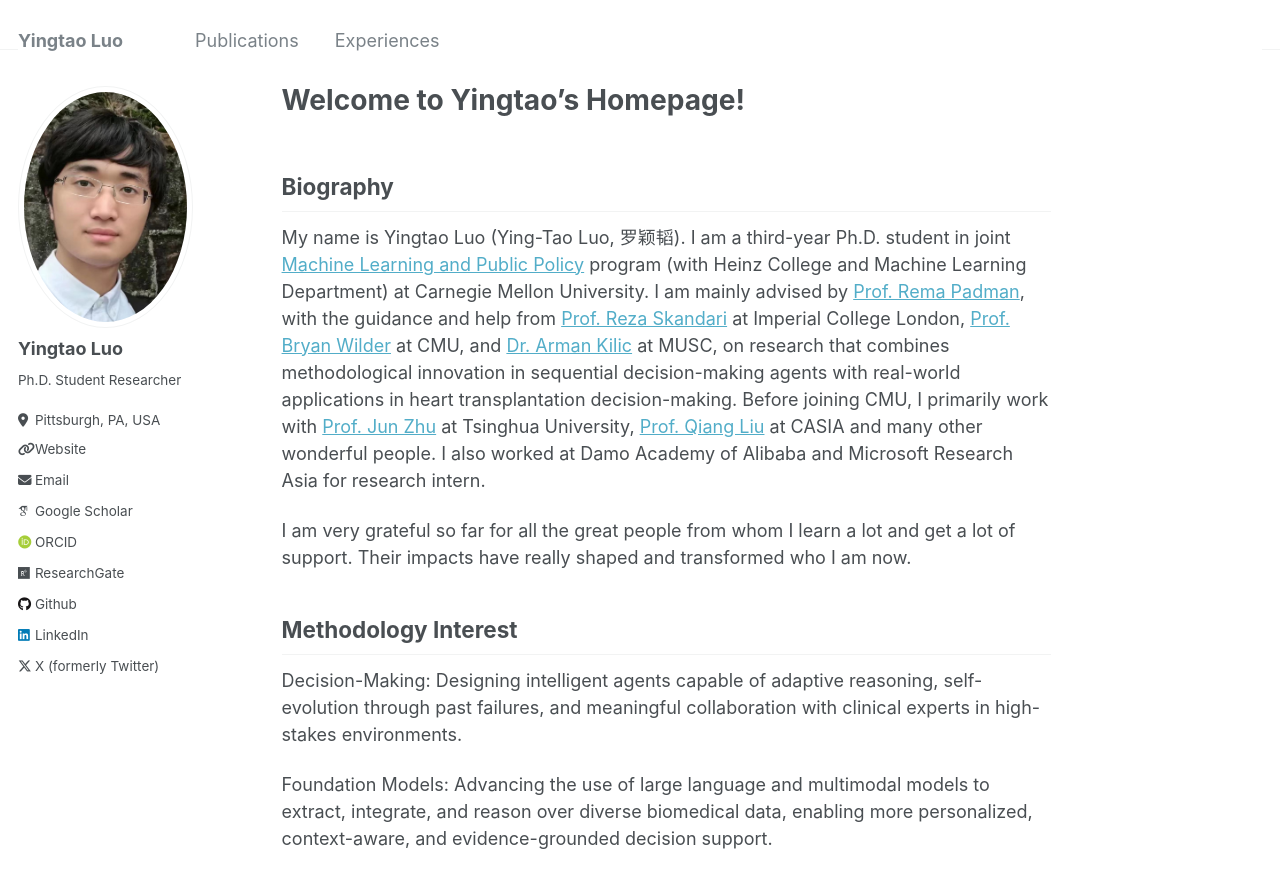
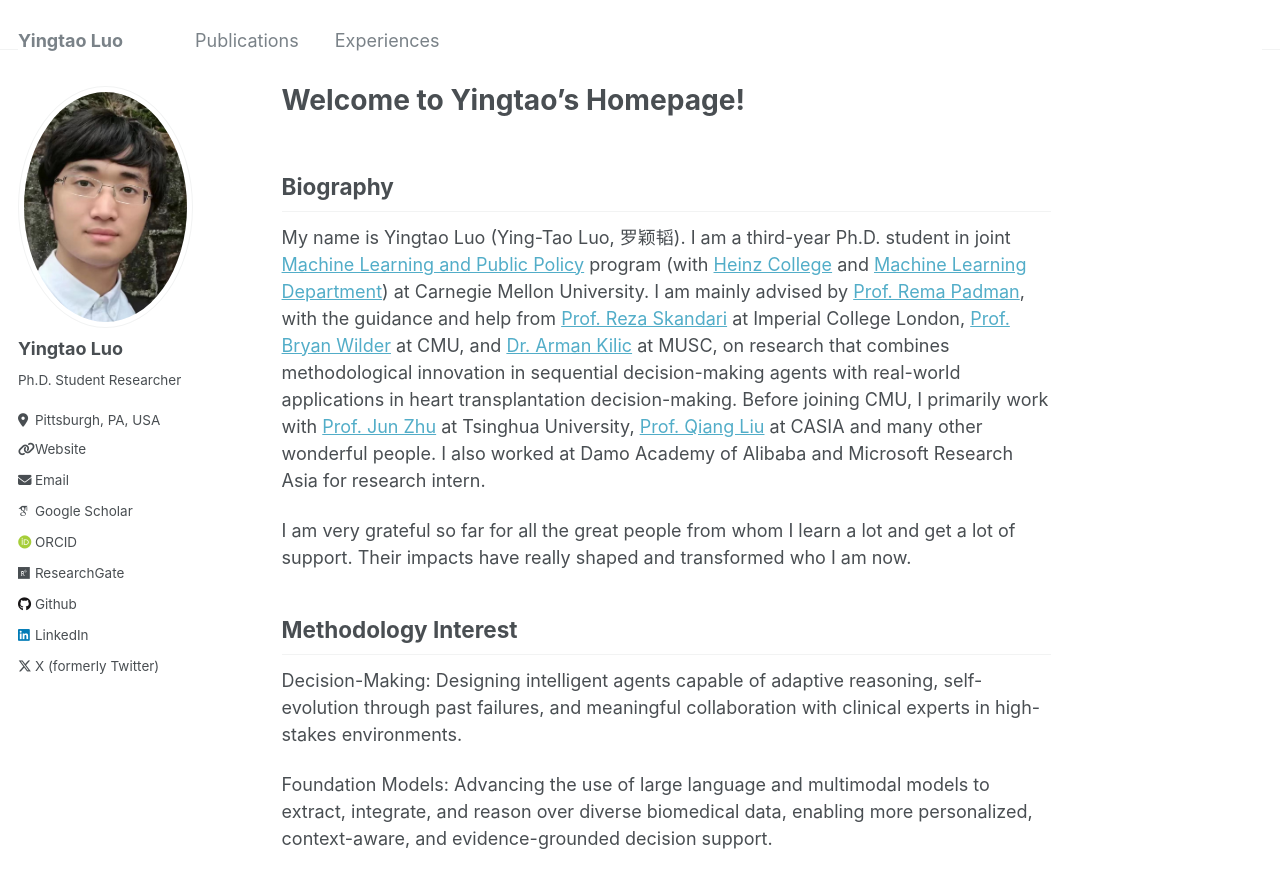
Before and after one commit to yingtaoluo/yingtaoluo.github.io, a Jekyll site: the page built from _pages/about.md, in a window 1280 px wide and 900 px high. Shown: the top 888 px of the window. Built offline with Jekyll 4.4.1, drawn with Linux system fonts in a browser that asks for light colours; some web fonts are replaced; part of the change alters nothing that is shown.

```diff
--- a/_pages/about.md
+++ b/_pages/about.md
@@ -9,7 +9,7 @@ redirect_from:
 ---
 
 ## Biography
-My name is Yingtao Luo (Ying-Tao Luo, 罗颖韬). I am a third-year Ph.D. student in joint [Machine Learning and Public Policy](https://www.ml.cmu.edu/people/phd-students.html) program (with Heinz College and Machine Learning Department) at Carnegie Mellon University. I am mainly advised by [Prof. Rema Padman](https://www.heinz.cmu.edu/faculty-research/profiles/padman-rema), with the guidance and help from [Prof. Reza Skandari](https://profiles.imperial.ac.uk/r.skandari) at Imperial College London, [Prof. Bryan Wilder](https://bryanwilder.github.io/) at CMU, and [Dr. Arman Kilic](https://providers.muschealth.org/sc/charleston/arman-kilic-md) at MUSC, on research that combines methodological innovation in sequential decision-making agents with real-world applications in heart transplantation decision-making. Before joining CMU, I primarily work with [Prof. Jun Zhu](https://ml.cs.tsinghua.edu.cn/~jun/index.shtml) at Tsinghua University, [Prof. Qiang Liu](https://john-qiangliu.tech/) at CASIA and many other wonderful people. I also worked at Damo Academy of Alibaba and Microsoft Research Asia for research intern.
+My name is Yingtao Luo (Ying-Tao Luo, 罗颖韬). I am a third-year Ph.D. student in joint [Machine Learning and Public Policy](https://www.ml.cmu.edu/people/phd-students.html) program (with [Heinz College](https://www.heinz.cmu.edu/) and [Machine Learning Department](https://www.ml.cmu.edu/)) at Carnegie Mellon University. I am mainly advised by [Prof. Rema Padman](https://www.heinz.cmu.edu/faculty-research/profiles/padman-rema), with the guidance and help from [Prof. Reza Skandari](https://profiles.imperial.ac.uk/r.skandari) at Imperial College London, [Prof. Bryan Wilder](https://bryanwilder.github.io/) at CMU, and [Dr. Arman Kilic](https://providers.muschealth.org/sc/charleston/arman-kilic-md) at MUSC, on research that combines methodological innovation in sequential decision-making agents with real-world applications in heart transplantation decision-making. Before joining CMU, I primarily work with [Prof. Jun Zhu](https://ml.cs.tsinghua.edu.cn/~jun/index.shtml) at Tsinghua University, [Prof. Qiang Liu](https://john-qiangliu.tech/) at CASIA and many other wonderful people. I also worked at Damo Academy of Alibaba and Microsoft Research Asia for research intern.
 
 I am very grateful so far for all the great people from whom I learn a lot and get a lot of support. Their impacts have really shaped and transformed who I am now.
 
```
